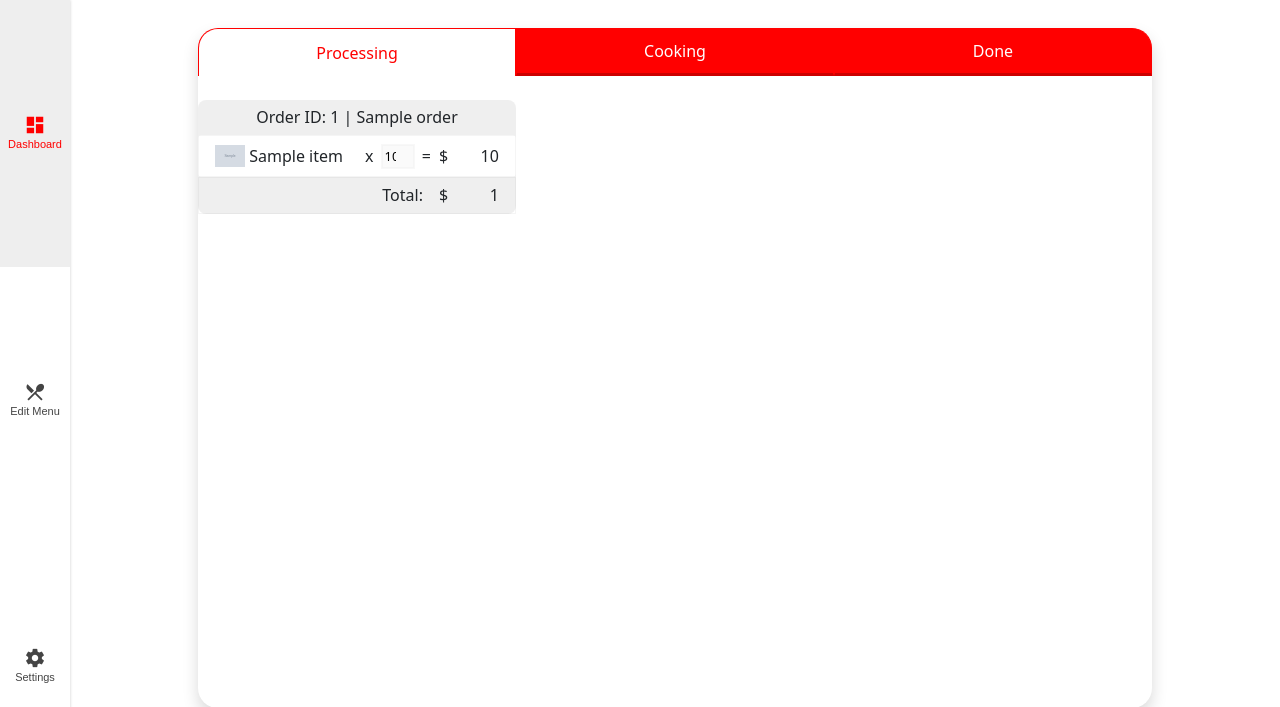
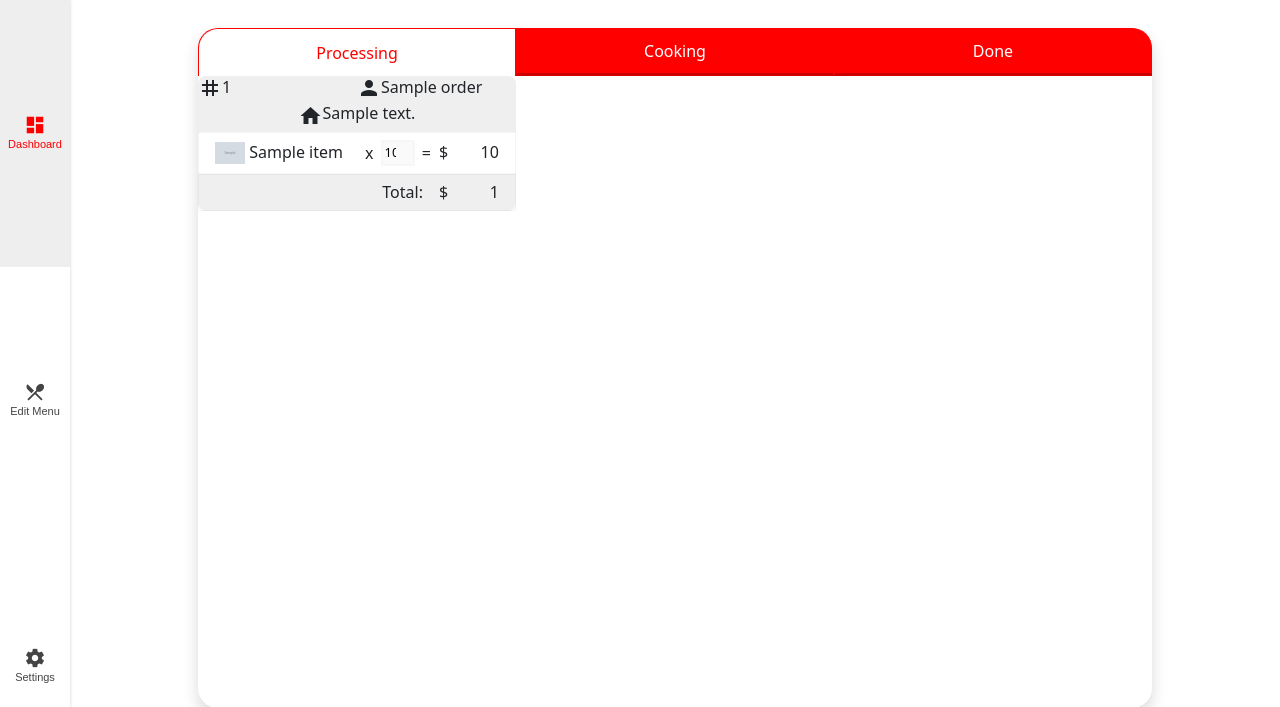
Before and after one commit to valentejorge/appeteats, a Python web app: template appetieats/templates/admin/dashboard.html in a window 1280 px wide. Shown: the top 707 px of the page. Run offline with Jinja, Linux system fonts and the light colour scheme; the template is opened without the code that fills it: most values are stand-ins (such as "Sample title", 1, 10 or a date in 2020); grey boxes marked "Sample" are stand-in pictures.

Commit message:
update: product details design

```diff
--- a/appetieats/templates/admin/dashboard.html
+++ b/appetieats/templates/admin/dashboard.html
@@ -18,10 +18,25 @@
         {% for item in order_data %}
         <div class="kanban-page" id="{{ item }}">
             {% for order in order_data[item] %}
-            <div class="order-card">
-                <div class="d-flex justify-content-center align-items-center order-header text-center mt-4">
+            <div class="order-card mb-3">
+                <div class="d-flex justify-content-between align-items-center mb-1">
+                    <div class="d-flex w-100 align-items-center">
+                        <span class="material-icons">tag</span>
+                        <h6 class="mb-0">
+                            {{ order.id }}
+                        </h6>
+                    </div>
+                    <div class="d-flex w-100 align-items-center">
+                        <span class="material-icons">person</span>
+                        <h6 class="mb-0">
+                            {{ order.customer_name }}
+                        </h6>
+                    </div>
+                </div>
+                <div class="d-flex justify-content-center align-items-start mb-1">
+                    <span class="material-icons">home</span>
                     <h6 class="mb-0">
-                        Order ID: {{ order.id }} | {{ order.customer_name }}
+                        {{ order.customer_address }}
                     </h6>
                 </div>
 
```
Also changed, not shown: appetieats/ext/helper/db_tools.py (+5 -2 lines).
